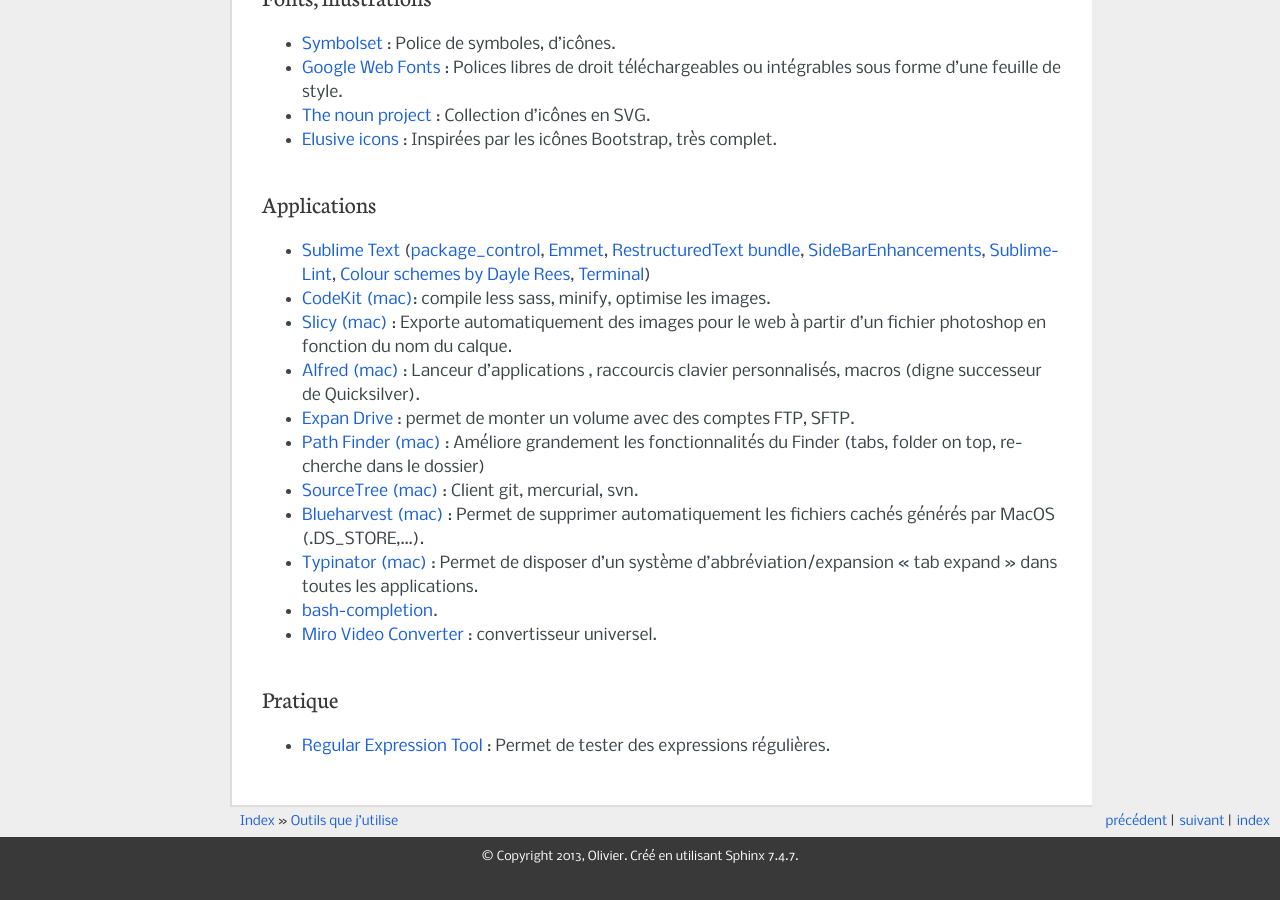
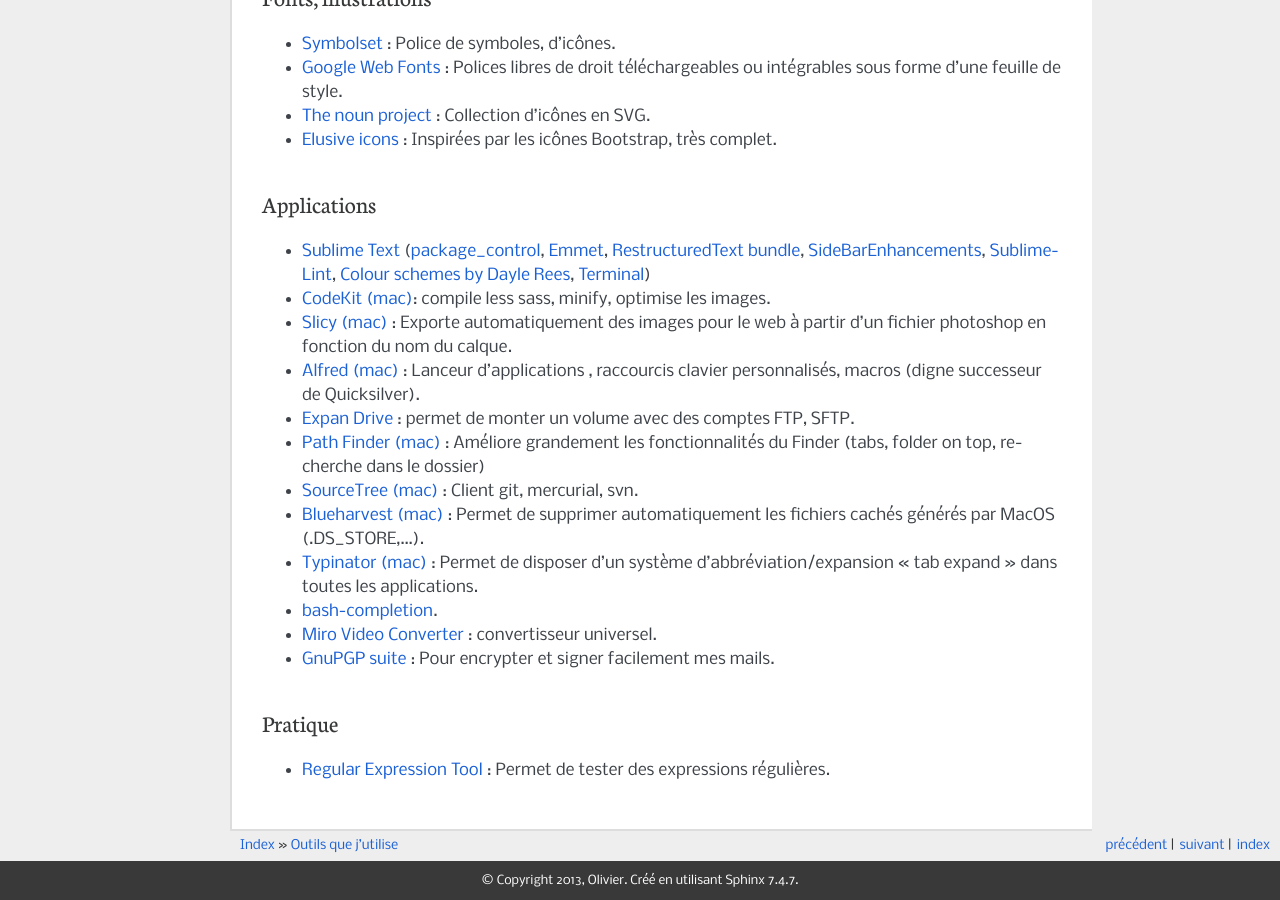
Before and after one commit to k3z/wiki, a Sphinx documentation site: the page built from source/tools.rst, in a window 1280 px wide and 900 px high, scrolled down 2293 px. Built offline with Sphinx 7.4.7, drawn with Linux system fonts in a browser that asks for light colours; before the commit the page ends 3169 px from its top, so only the background shows below that.

Commit message:
Update tools.rst

```diff
--- a/source/tools.rst
+++ b/source/tools.rst
@@ -116,6 +116,7 @@
 * `Typinator (mac) <http://www.ergonis.com/products/typinator/>`_ : Permet de disposer d'un système d'abbréviation/expansion "tab expand" dans toutes les applications.
 * `bash-completion <http://bash-completion.alioth.debian.org/>`_.
 * `Miro Video Converter  <http://www.mirovideoconverter.com/>`_ : convertisseur universel.
+* `GnuPGP suite <https://gpgtools.org>`_ : Pour encrypter et signer facilement mes mails.
 
 Pratique
 --------
```
